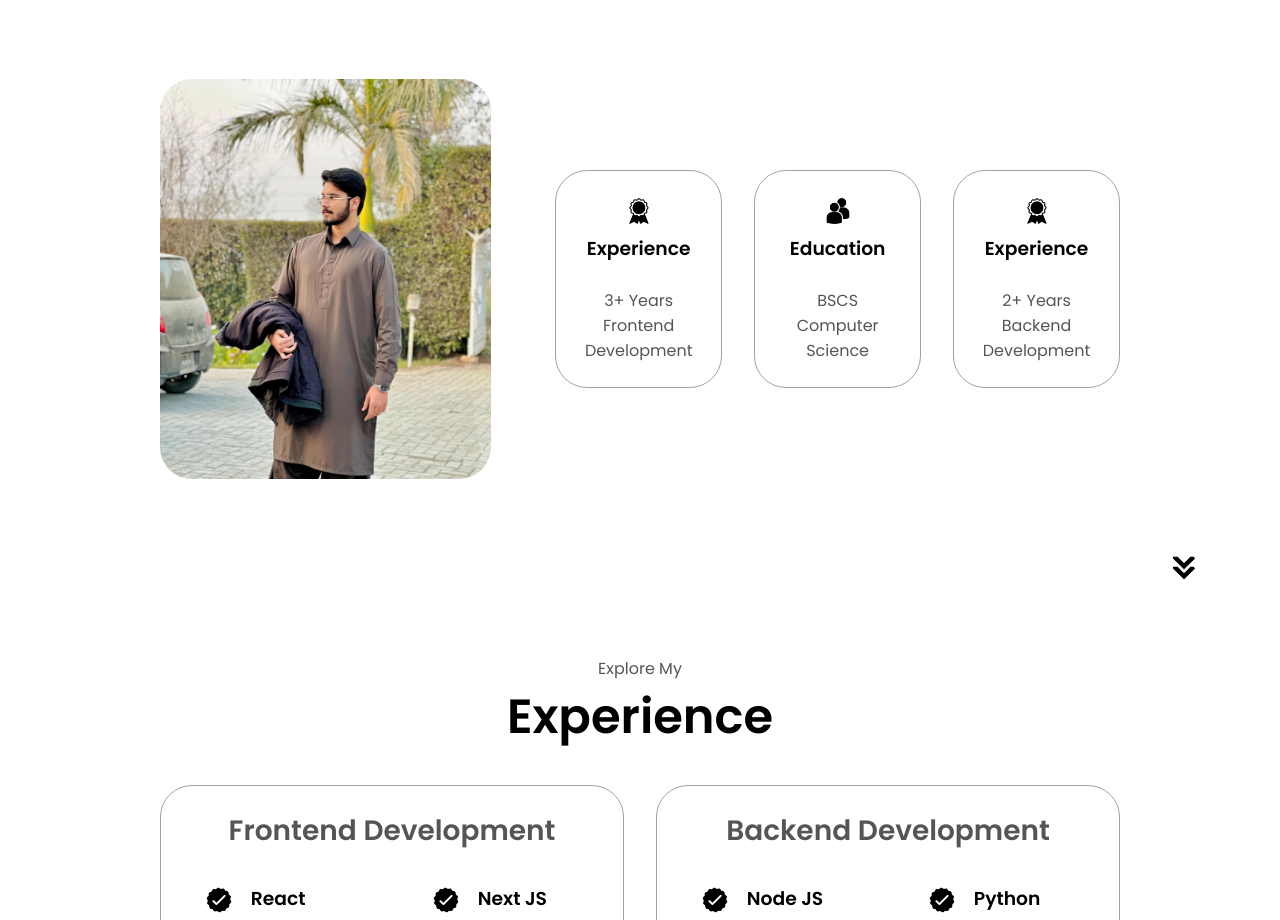
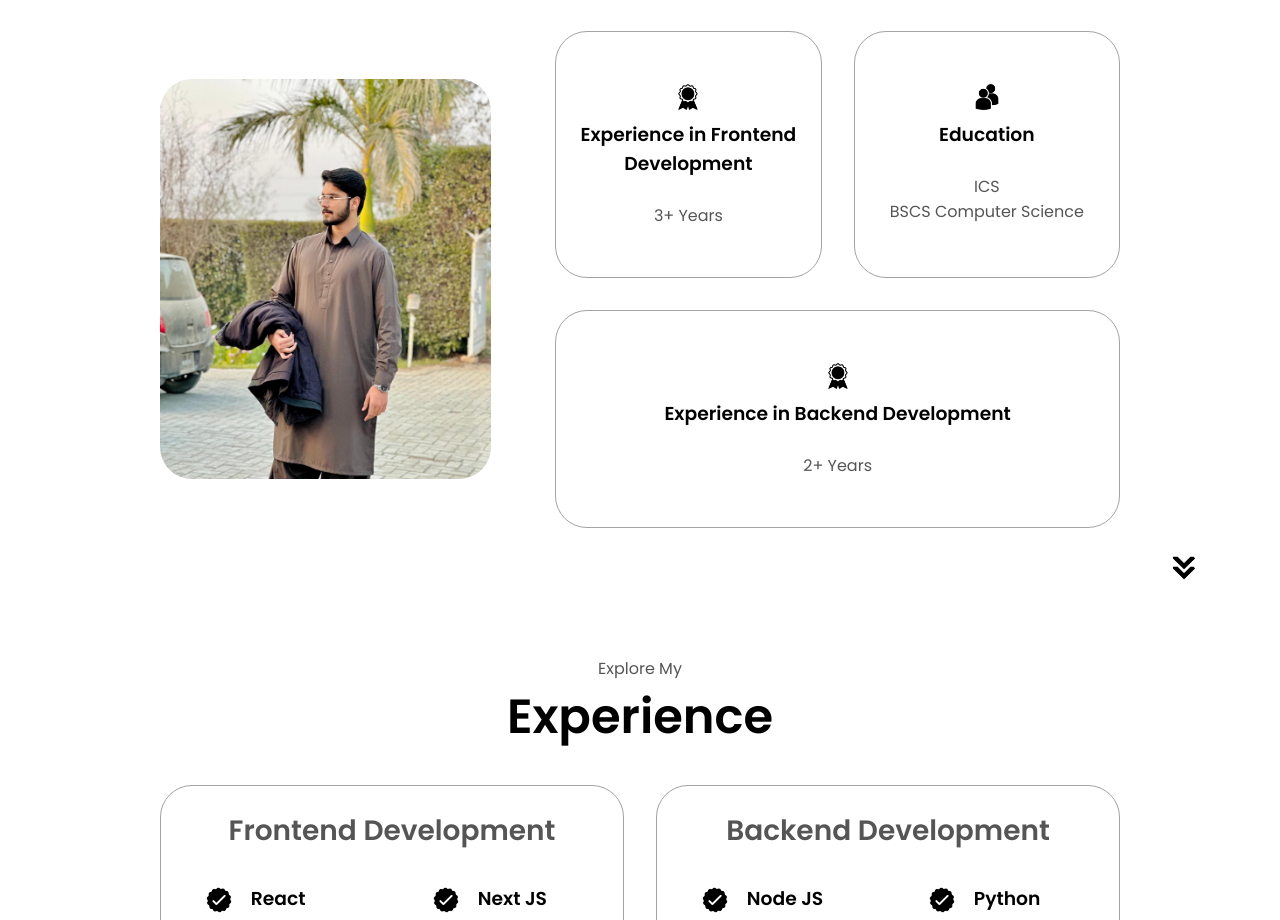
Before and after one commit to AbdulRahmanMudasser/abdulrahmanmudasser.github.io, a plain HTML site: page index.html in a window 1280 px wide. Shown: the part 1040-1960 px from the top of the page. Drawn offline with Linux system fonts and the light colour scheme.

Commit message:
modification in about section

```diff
--- a/index.html
+++ b/index.html
@@ -23,6 +23,7 @@
     </div>
   </nav>
 
+
   <nav id="hamburger-nav">
     <div class="logo">Abdul Rahman</div>
     <div class="hamburger-menu">
@@ -39,6 +40,7 @@
       </div>
     </div>
   </nav>
+
 
   <section id="profile">
     <div class="section__pic-container">
@@ -65,6 +67,7 @@
     </div>
   </section>
 
+
   <section id="about">
     <p class="section__text__p1">Get To Know More</p>
     <h1 class="title">About Me</h1>
@@ -75,22 +78,26 @@
       <div class="about-details-container">
         <div class="about-containers">
           <div class="details-container">
+            <br>
             <img src="./assets/experience.png" alt="Experience icon" class="icon" />
-            <h3>Experience</h3>
+            <h3>Experience in Frontend Development</h3>
             <br>
-            <p>3+ Years <br />Frontend Development</p>
+            <p>3+ Years <br /><br /></p>
           </div>
           <div class="details-container">
+            <br>
             <img src="./assets/education.png" alt="Education icon" class="icon" />
+            <br>
             <h3>Education</h3>
             <br>
-            <p>BSCS Computer Science</p>
+            <p>ICS <br>BSCS Computer Science<br /> </p>
           </div>
           <div class="details-container">
+            <br>
             <img src="./assets/experience.png" alt="Experience icon" class="icon" />
-            <h3>Experience</h3>
+            <h3>Experience in Backend Development</h3>
             <br>
-            <p>2+ Years <br />Backend Development</p>
+            <p>2+ Years <br /><br /></p>
           </div>
         </div>
         <div class="text-container">
@@ -102,6 +109,7 @@
     </div>
     <img src="./assets/arrow.png" alt="Arrow icon" class="icon arrow" onclick="location.href='./#experience'" />
   </section>
+
 
   <section id="experience" style="height: 105vh;">
     <p class="section__text__p1">Explore My</p>
@@ -672,6 +680,8 @@
 
     <img src="./assets/arrow.png" alt="Arrow icon" class="icon arrow" onclick="location.href='./#contact'" />
   </section>
+
+
   <section id="contact">
     <p class="section__text__p1">Get in Touch</p>
     <h1 class="title">Contact Me</h1>
@@ -690,6 +700,8 @@
       </div>
     </div>
   </section>
+
+
   <footer>
     <nav>
       <div class="nav-links-container">
@@ -703,6 +715,8 @@
     </nav>
     <p>Copyright &#169; 2025 Abdul Rahman. All Rights Reserved.</p>
   </footer>
+
+
   <script src="script.js"></script>
 </body>
 
```
